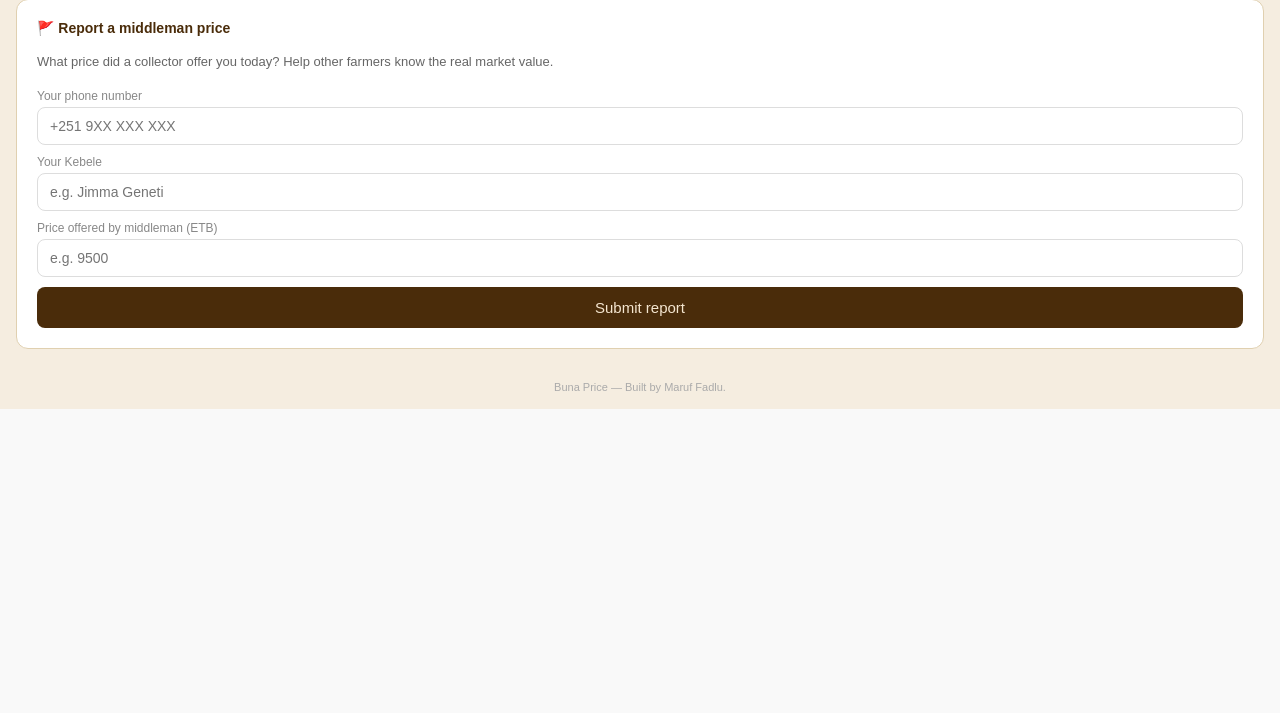
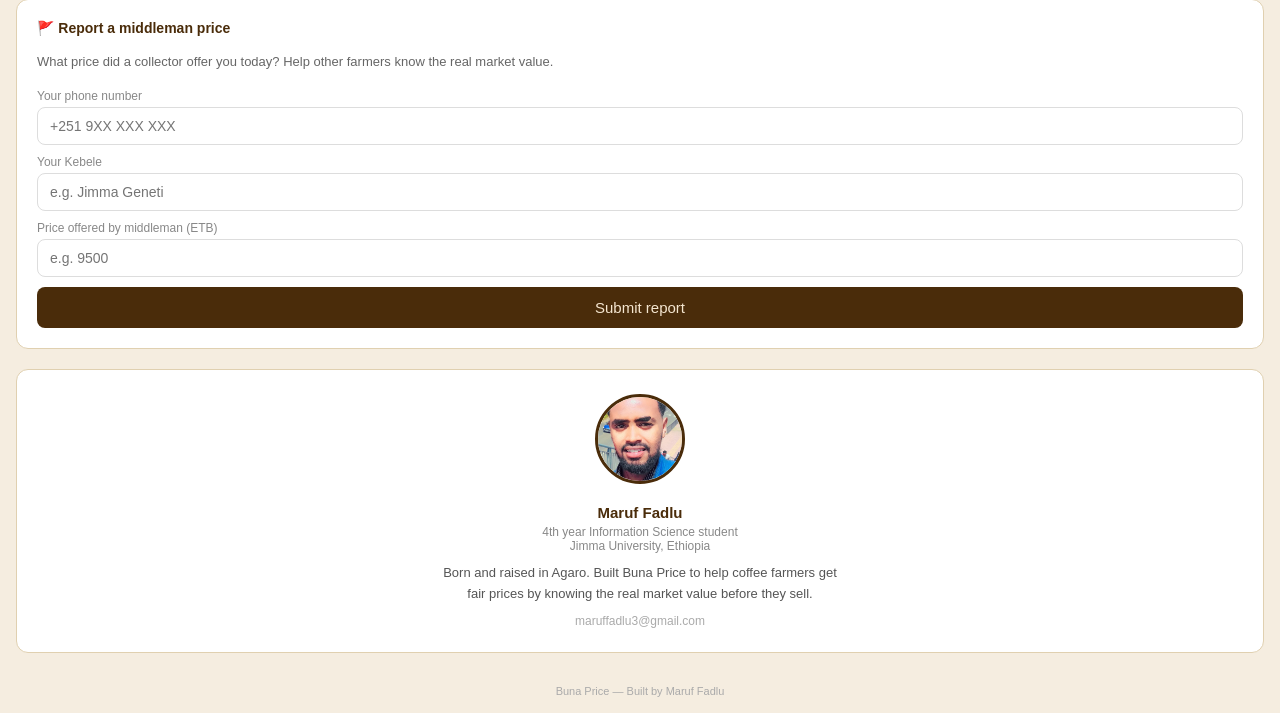
Before and after one commit to maruffadlu3-maker/bunaprice, a Flask app: page / in a window 1280 px wide. Shown: the part 1464-2177 px from the top of the page. Before the commit the page ends 1873 px from the top, so only its background shows below. Run offline with Flask 3, Linux system fonts and the light colour scheme; data comes from the database, SQL or seed files in the repository.

Commit message:
Add founder section with photo

```diff
--- a/templates/index.html
+++ b/templates/index.html
@@ -142,7 +142,18 @@
     </form>
 </div>
 
-<div class="footer">Buna Price — Built by Maruf Fadlu.</div>
+<div class="card" style="text-align:center;padding:1.5rem">
+    <img src="/static/maruf.jpg" alt="Maruf Fadlu" style="width:90px;height:90px;border-radius:50%;object-fit:cover;border:3px solid #4a2c0a;margin-bottom:1rem"/>
+    <div style="font-size:15px;font-weight:600;color:#4a2c0a">Maruf Fadlu</div>
+    <div style="font-size:12px;color:#888;margin-top:4px">4th year Information Science student</div>
+    <div style="font-size:12px;color:#888;">Jimma University, Ethiopia</div>
+    <div style="font-size:13px;color:#555;margin-top:10px;line-height:1.6;max-width:400px;margin-left:auto;margin-right:auto">
+        Born and raised in Agaro. Built Buna Price to help coffee farmers get fair prices by knowing the real market value before they sell.
+    </div>
+    <div style="margin-top:10px;font-size:12px;color:#aaa">maruffadlu3@gmail.com</div>
+</div>
+
+<div class="footer">Buna Price — Built by Maruf Fadlu</div>
 
 {% if jimma_history %}
 <script>
```
Also changed, not shown: static/maruf.jpg (added).
